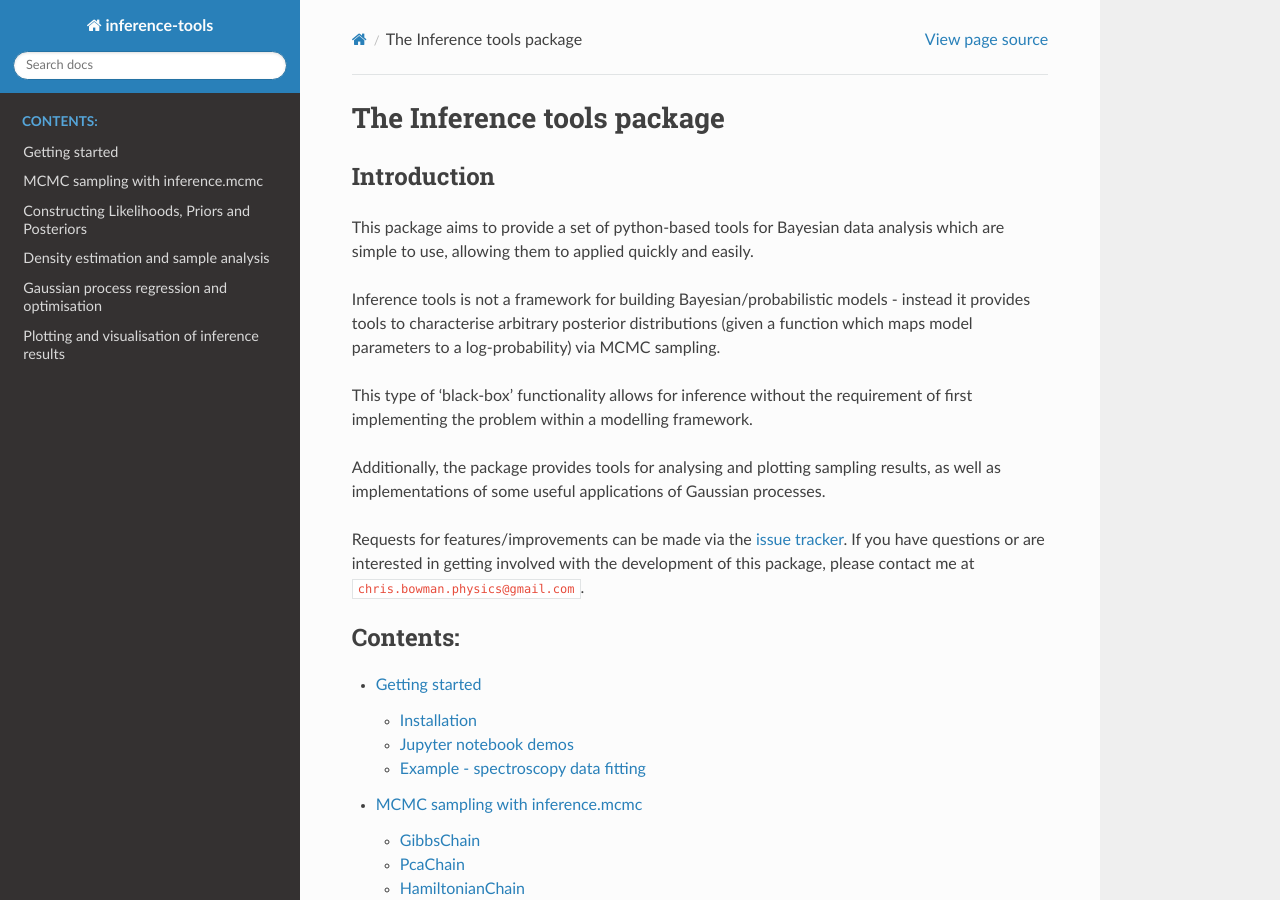
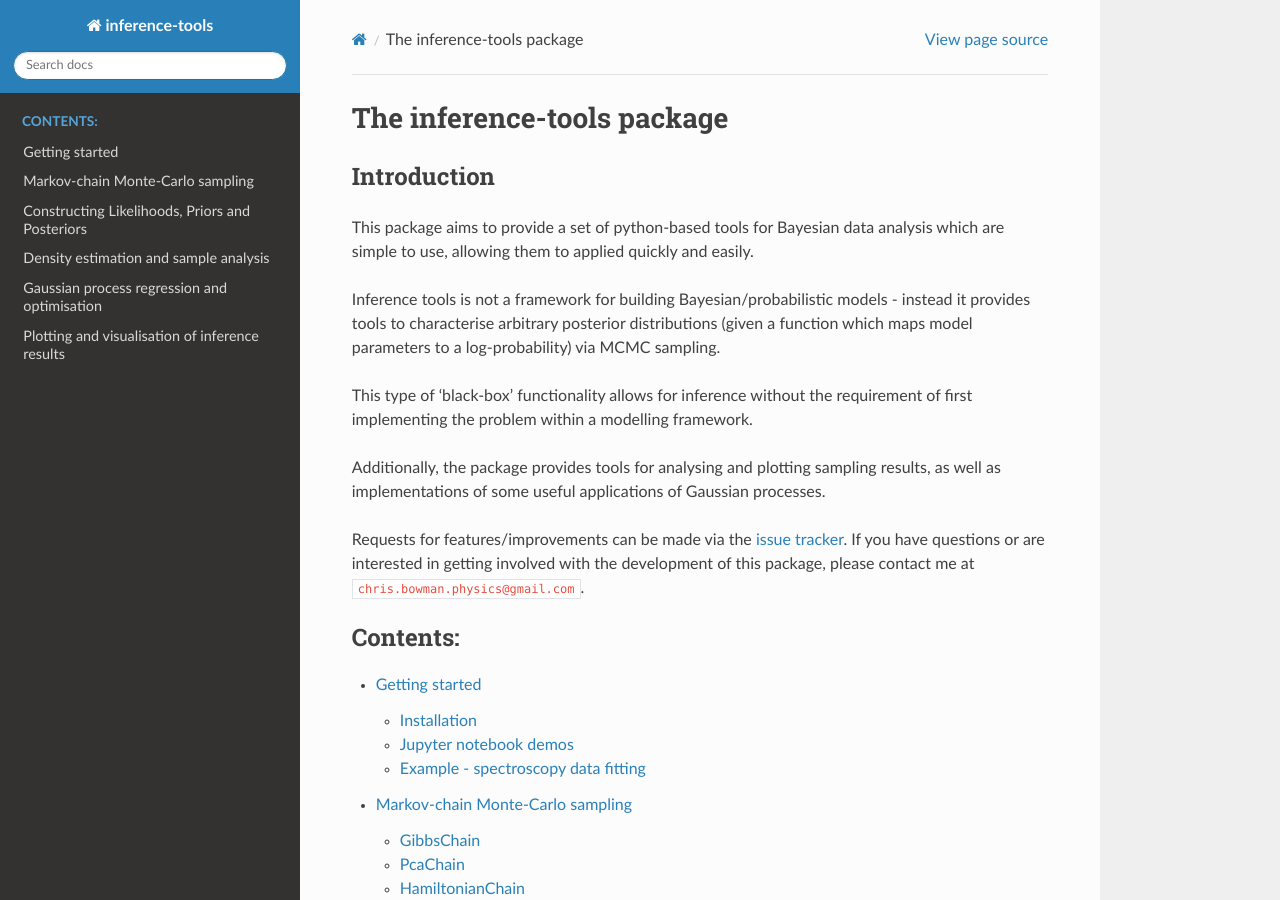
Before and after one commit to C-bowman/inference-tools, a Sphinx documentation site: the page built from docs/source/index.rst, in a window 1280 px wide and 900 px high. Built offline with Sphinx 7.4.7 and the Read the Docs theme 2.0.0, drawn with Linux system fonts in a browser that asks for light colours.

Commit message:
cleanup of some leftover references to pdf_tools

```diff
--- a/docs/source/getting_started.rst
+++ b/docs/source/getting_started.rst
@@ -116,7 +116,7 @@
    w2_pdf = chain.get_marginal(3, unimodal=True)
 
 ``get_marginal`` returns an instance of one of the `density estimator` classes from the
-``pdf_tools`` module. These objects can be called as functions to return an estimate of
+``pdf`` module. These objects can be called as functions to return an estimate of
 the pdf that best represents the sample data.
 
 .. code-block:: python
@@ -140,7 +140,7 @@
    w2_sample = chain.get_parameter(3)
 
 To estimate the PDF of a quantity derived from the sample data, for example the ratio of
-the two peak widths, we can use one of the ``pdf_tools`` density estimators directly:
+the two peak widths, we can use one of the ``pdf`` density estimators directly:
 
 .. code-block:: python
 
--- a/docs/source/index.rst
+++ b/docs/source/index.rst
@@ -1,4 +1,4 @@
-The Inference tools package
+The inference-tools package
 ===========================
 
 Introduction
@@ -10,11 +10,11 @@
 provides tools to characterise arbitrary posterior distributions (given a function which
 maps model parameters to a log-probability) via MCMC sampling.
 
-This type of 'black-box' functionality allows for inference without the requirement of first implementing
-the problem within a modelling framework.
+This type of 'black-box' functionality allows for inference without the requirement of
+first implementing the problem within a modelling framework.
 
-Additionally, the package provides tools for analysing and plotting sampling results, as well as
-implementations of some useful applications of Gaussian processes.
+Additionally, the package provides tools for analysing and plotting sampling results, as
+well as implementations of some useful applications of Gaussian processes.
 
 Requests for features/improvements can be made via the
 `issue tracker <https://github.com/C-bowman/inference-tools/issues>`_. If you have questions
--- a/docs/source/mcmc.rst
+++ b/docs/source/mcmc.rst
@@ -1,4 +1,4 @@
-MCMC sampling with inference.mcmc
+Markov-chain Monte-Carlo sampling
 =================================
 This module provides Markov-Chain Monte-Carlo (MCMC) samplers which can
 be easily applied to inference problems.
```
Also changed, not shown: 2 other files.
